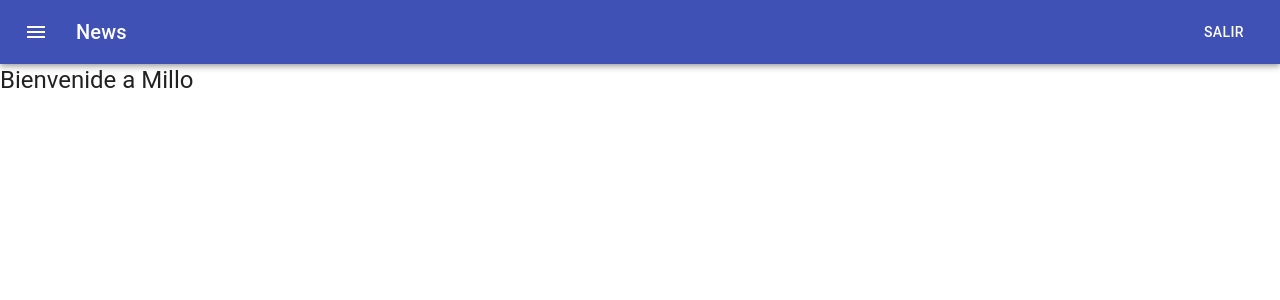
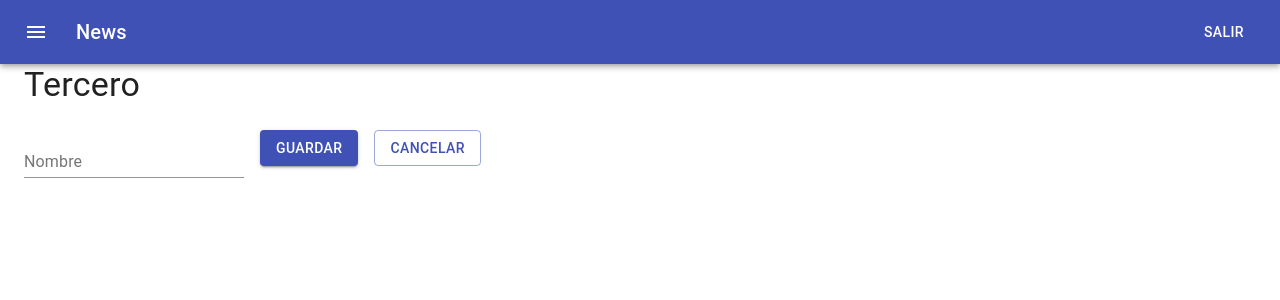
Before and after one commit to opena854/millo-do, a React (Create React App) app: page /thirds/edit in a window 1280 px wide. Shown: the top 300 px of the page. Built offline with nearby package versions, Linux system fonts and the light colour scheme; no server answers; sample sign-in values are in the browser's storage.

Commit message:
add basics on docs CRUD sample at thirds page

```diff
--- a/package.json
+++ b/package.json
@@ -4,11 +4,13 @@
   "private": true,
   "dependencies": {
     "@material-ui/core": "^4.11.3",
+    "@material-ui/data-grid": "^4.0.0-alpha.24",
     "@material-ui/icons": "^4.11.2",
     "firebase": "^8.3.2",
     "react": "^17.0.2",
     "react-dom": "^17.0.2",
     "react-firebaseui": "^4.1.0",
+    "react-hook-form": "^7.0.5",
     "react-ios-pwa-prompt": "^1.8.4",
     "react-router-dom": "^5.2.0",
     "react-scripts": "4.0.3",
--- a/src/App.js
+++ b/src/App.js
@@ -6,14 +6,19 @@ import LandingPage from "./pages/landing";
 import Home from "./pages/home";
 import Bar from "./components/navbar";
 import PrivateRoute from "./components/privateroute";
+import Thirds from "./pages/thirds";
+import ThirdEdit from "./pages/thirds/edit";
 
 const App = () => {
   return (
     <BrowserRouter>
       <Bar />
       <Switch>
+        {/* <Route path="/auth" render={ ({ location }) => <Auth location={location} /> } /> */}
         <Route path="/auth" component={Auth} />
         <PrivateRoute path="/home" component={Home} />
+        <PrivateRoute path="/thirds/edit" component={ThirdEdit}  />
+        <PrivateRoute path="/thirds" component={Thirds} />
         <Route path="/" component={LandingPage} />
       </Switch>
     </BrowserRouter>
--- a/src/components/buttongoto.js
+++ b/src/components/buttongoto.js
@@ -11,6 +11,7 @@ export const ButtonGoTo = withRouter(
     variant,
     onClick = () => {},
     color,
+    state,
     ...props
   }) => (
     <Button
@@ -18,7 +19,7 @@ export const ButtonGoTo = withRouter(
       color={color}
       onClick={() => {
         onClick();
-        history.push(toUrl);
+        history.push(toUrl, state);
       }}
     >
       {children}
--- /dev/null
+++ b/src/components/datatable.js
@@ -0,0 +1,8 @@
+import { DataGrid } from '@material-ui/data-grid';
+import React from 'react';
+
+const DataTable = ({rows, columns, ...props }) => {
+    return <DataGrid rows={rows} columns={columns} {...props} />
+}
+
+export default DataTable;
--- a/src/components/empresainfo.js
+++ b/src/components/empresainfo.js
@@ -1,35 +1,14 @@
 import { Typography } from "@material-ui/core";
-import React, { useEffect, useState } from "react";
-import firebase from "firebase/app";
-import withUser from "./User";
+import React from "react";
+import { useDocument } from "../services/firestore";
 
-const EmpresaInfo = withUser(({ user }) => {
-  const [info, setInfo] = useState(null);
-
-  useEffect(() => {
-    const db = firebase.firestore();
-    db.doc(`usuarios/${user.uid}`)
-      .get()
-      .then((usuario) => {
-        if (usuario.exists) {
-          db.doc(usuario.get("empresa").path)
-            .get()
-            .then((empresa) => {
-              if (empresa.exists) {
-                setInfo(
-                  JSON.stringify({
-                    id: empresa.id,
-                    rnc: empresa.get("rnc"),
-                    nombre: empresa.get("nombre"),
-                  })
-                );
-              }
-            });
-        }
-      });
-  }, [user, user.uid]);
-
-  return <Typography variant="body1">{info}</Typography>;
-});
+const EmpresaInfo = () => (
+  <Typography variant="body1">
+    {JSON.stringify(
+      //useCollection({ path: ["empresas", "doblek", "terceros"]}).result || "loading..."
+      useDocument({ path: ["empresas", "doblek"] }).result || "loading..."
+    )}
+  </Typography>
+);
 
 export default EmpresaInfo;
--- /dev/null
+++ b/src/components/third.js
@@ -0,0 +1,80 @@
+import { Button, Grid, TextField } from "@material-ui/core";
+import React, { useEffect, useState } from "react";
+import { useForm, Controller } from "react-hook-form";
+
+const defaultData = {
+  nombre: "",
+};
+
+const ThirdForm = ({ onCancel, onSubmit, onDelete, data, loading }) => {
+  const { handleSubmit, control, setValue } = useForm({
+    defaultValues: defaultData,
+  });
+  const [serverData, setServerData] = useState(loading ? null : data);
+
+  useEffect(() => {
+    if (loading && !serverData && data) {
+      setServerData(data);
+      Object.entries(data).forEach(([key, value]) =>
+        setValue(key, value, { shouldValidate: false, shouldDirty: false })
+      );
+    } else if (!loading && serverData && data && serverData === data) {
+      setServerData(null);
+    }
+    //console.log("thirdform changed", loading, data, serverData);
+  }, [data, loading, serverData, setValue]);
+
+  const onValidSubmit = (data) => {
+    console.log("submitted", data);
+    onSubmit && onSubmit(data);
+  };
+
+  return (
+    <form id="third" onSubmit={handleSubmit(onValidSubmit)}>
+      <Grid container spacing={2}>
+        <Grid item>
+          <Controller
+            name="nombre"
+            control={control}
+            rules={{
+              required: { value: true, message: "Obligatorio" },
+              minLength: { value: 4, message: "Nombre muy corto." },
+              validate: (val) =>
+                (val === "Omar" && "Omar no, por favor.") || true,
+            }}
+            render={({ field, fieldState: { error } }) => (
+              <TextField
+                id="nombre"
+                label="Nombre"
+                error={!!error}
+                helperText={error?.message}
+                {...field}
+              />
+            )}
+          />
+        </Grid>
+        <Grid item>
+          <Button type="submit" variant="contained" color="primary">
+            {"Guardar"}
+          </Button>
+        </Grid>
+        {onCancel && (
+          <Grid item>
+            <Button variant="outlined" color="primary" onClick={onCancel}>
+              {"Cancelar"}
+            </Button>
+          </Grid>
+        )}
+        {onDelete && (
+          <Grid item>
+            <Button variant="contained" color="secondary" onClick={onDelete}>
+              {"Eliminar"}
+            </Button>
+          </Grid>
+        )}
+      </Grid>
+    </form>
+  );
+};
+
+export default ThirdForm;
--- /dev/null
+++ b/src/pages/thirds/edit.js
@@ -0,0 +1,55 @@
+import React from "react";
+import { Container, Box, Grid, Typography } from "@material-ui/core";
+import { useDocument } from "../../services/firestore";
+import ThirdForm from "../../components/third";
+
+const ThirdEdit = ({ location, history }) => {
+  const { result, error, doc, loading } = useDocument({
+    path: ["empresas", "doblek", "terceros", location.state?.third?._id],
+  });
+
+  // useEffect(() => {
+  //   console.log("edit state", location.state);
+  // }, [location.state]);
+
+  const onSave = (data) => {
+    console.log("saving", doc.path, data);
+    doc.set(data).then(
+      () => history.push("/thirds"),
+      (error) => console.log("error on saving", doc.path, error)
+    );
+  };
+
+  const onDelete = () => {
+    console.log("deleting", doc.path);
+    doc.delete().then(
+      () => history.push("/thirds"),
+      (error) => console.log("error on deleting", doc.path, error)
+    );
+  };
+  return (
+    <Container maxWidth="lg">
+      <Box height="70vh">
+        <Typography variant="h4" color="textPrimary">
+          Tercero
+        </Typography>
+        <Box my={3}>
+          <Grid item>
+            <ThirdForm
+              onCancel={() => history.push("/thirds")}
+              onSubmit={onSave}
+              onDelete={ location.state?.third?._id && onDelete}
+              data={result}
+              loading={loading}
+            />
+          </Grid>
+        </Box>
+        <Typography variant="body2" color="textSecondary">
+          {loading ? "Loading..." : error?.toString()}
+        </Typography>
+      </Box>
+    </Container>
+  );
+};
+
+export default ThirdEdit;
--- /dev/null
+++ b/src/pages/thirds/index.js
@@ -0,0 +1,50 @@
+import React from "react";
+import { Container, Box, Grid, Typography } from "@material-ui/core";
+import { useCollection } from "../../services/firestore";
+import DataTable from "../../components/datatable";
+import ButtonGoTo from "../../components/buttongoto";
+
+const columns = [{ field: "nombre", headerName: "Nombre", width: 200 }];
+
+const Thirds = ({history}) => {
+  const { result } = useCollection({
+    path: ["empresas", "doblek", "terceros"],
+  });
+
+  return (
+    <Container maxWidth="lg">
+      <Box height="70vh">
+        <Typography variant="h4" color="textPrimary">
+          Terceros
+        </Typography>
+
+        {result ? (
+          <DataTable
+            columns={columns}
+            rows={result}
+            checkboxSelection={false}
+            onRowDoubleClick={ ({ row }) => history.push("thirds/edit", { third: { _id: row._id } }) }
+            getRowId={(row) => row._id}
+          />
+        ) : (
+          <Typography variant="body1">{"loading..."}</Typography>
+        )}
+        <Box my={3}>
+          <Grid item>
+            <ButtonGoTo
+              toUrl={"thirds/edit"}
+              variant="outlined"
+              color="primary"
+              onClick={() => console.log("going to edit")}
+              state={ {} }
+            >
+              {"Nuevo"}
+            </ButtonGoTo>
+          </Grid>
+        </Box>
+      </Box>
+    </Container>
+  );
+};
+
+export default Thirds;
--- /dev/null
+++ b/src/services/firestore.js
@@ -0,0 +1,91 @@
+import firebase from "firebase/app";
+import { useEffect, useState } from "react";
+
+const CHARS = 'ABCDEFGHIJKLMNOPQRSTUVWXYZabcdefghijklmnopqrstuvwxyz0123456789'
+const PREFLEN = 4
+const salt = ( a = new Date() ) => [a.getFullYear()%2000 - 21, a.getMonth(), a.getDay()].map( val => CHARS.charAt(val % CHARS.length) ).join("")
+
+const newId = (collName = "") => {
+  collName = (collName ? collName.substring(0, PREFLEN) + "-" : "m") + salt();
+
+  const len = 20 - collName.length;
+  const Arr = new Array(len).fill("");
+  const Arr2 = Arr.map( () => CHARS.charAt( Math.floor(Math.random() * CHARS.length )))
+  return collName.concat(Arr2.join(""));
+};
+
+export const useDocument = ({ /* documentReference, */ path = [] }) => {
+  const [isLoading, setLoading] = useState(true);
+  const [result, setResult] = useState(null);
+  const [error, setError] = useState(null);
+
+  const _path = [...path]; //new path
+  const _last = _path.pop();
+  const [_id] = useState(_last || newId(_path.slice(-1)[0] ));
+  _path.push(_id);
+
+  const pathstr = (_path?.join && _path.join("/")) || _path;
+  const [doc] = useState(firebase.firestore().doc(pathstr))
+
+  useEffect(() => {
+    if (_id === _last)
+      doc.get().then(
+        (_data) => {
+          console.log("loaded", pathstr);
+          if (!_data.exists) setError({ ...Error("Not Found"), name:"Database Error" });
+          setResult({
+            ..._data.data(),
+          });
+          setLoading(false);
+        },
+        (_error) => setError(_error)
+      );
+    else {
+      console.log("new doc", pathstr);
+      setLoading(false);
+      setResult({});
+    }
+
+  }, [doc, pathstr, _last, _id]);
+
+  return {
+    loading: isLoading,
+    result,
+    error,
+    doc,
+  };
+};
+
+export const useCollection = ({ collectionReference, path = [] }) => {
+  const [isLoading, setLoading] = useState(true);
+  const [result, setResult] = useState(null);
+  const [error, setError] = useState(null);
+
+  const pathstr = (path?.join && path.join("/")) || path;
+
+  useEffect(() => {
+    console.log("loading", pathstr);
+    const coll =
+      collectionReference || firebase.firestore().collection(pathstr);
+
+    coll.get().then(
+      (_data) => {
+        setLoading(false);
+        setResult(
+          _data.docs.map((doc) => ({
+            _id: doc.id,
+            _path: doc.ref.path,
+            ...doc.data(),
+          }))
+        );
+      },
+      (_error) => setError(_error)
+    );
+  }, [collectionReference, pathstr]);
+
+  return {
+    loading: isLoading,
+    result,
+    error,
+  };
+};
```
Also changed, not shown: 1 other file (tests, documents, lock files or other folders).
